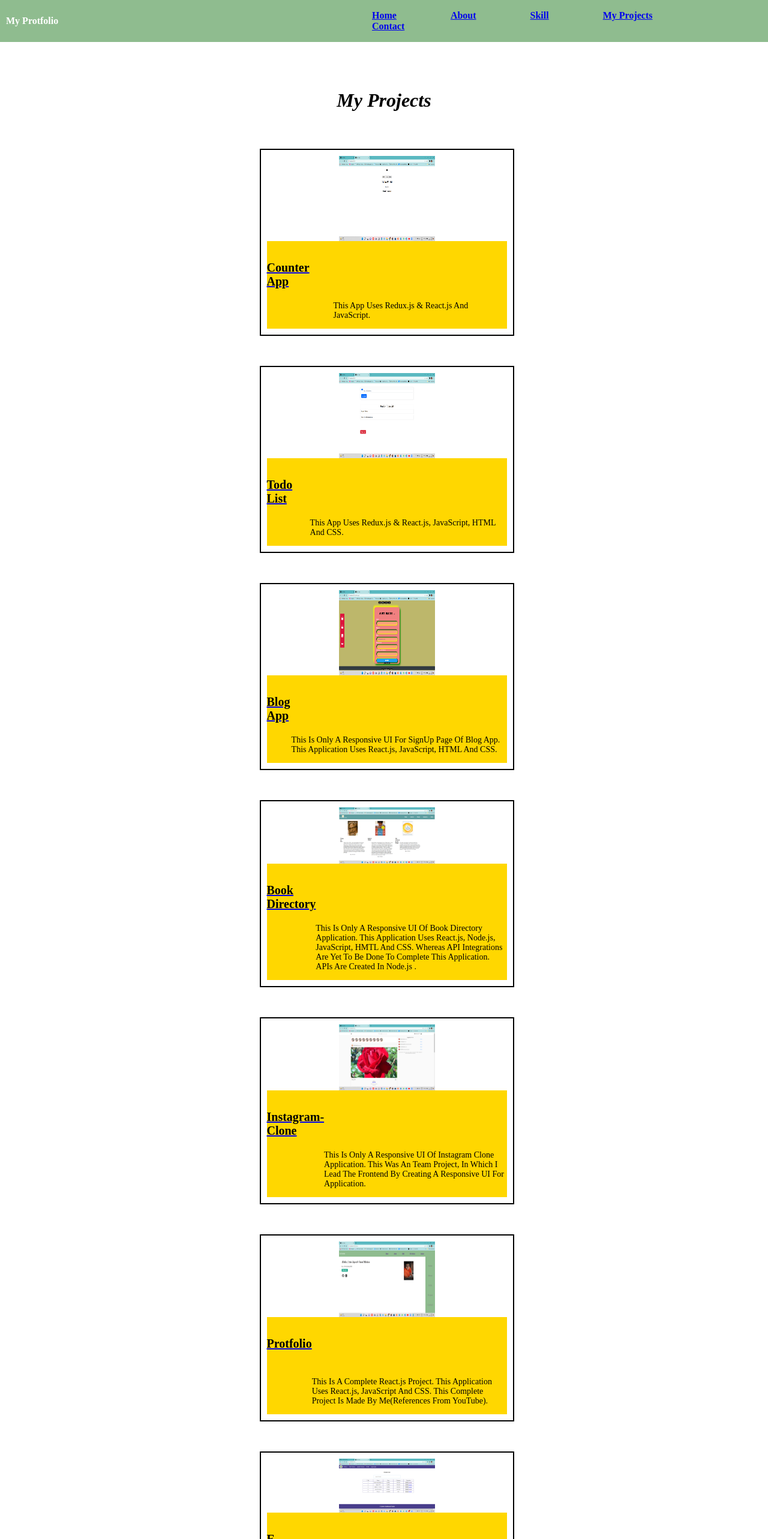
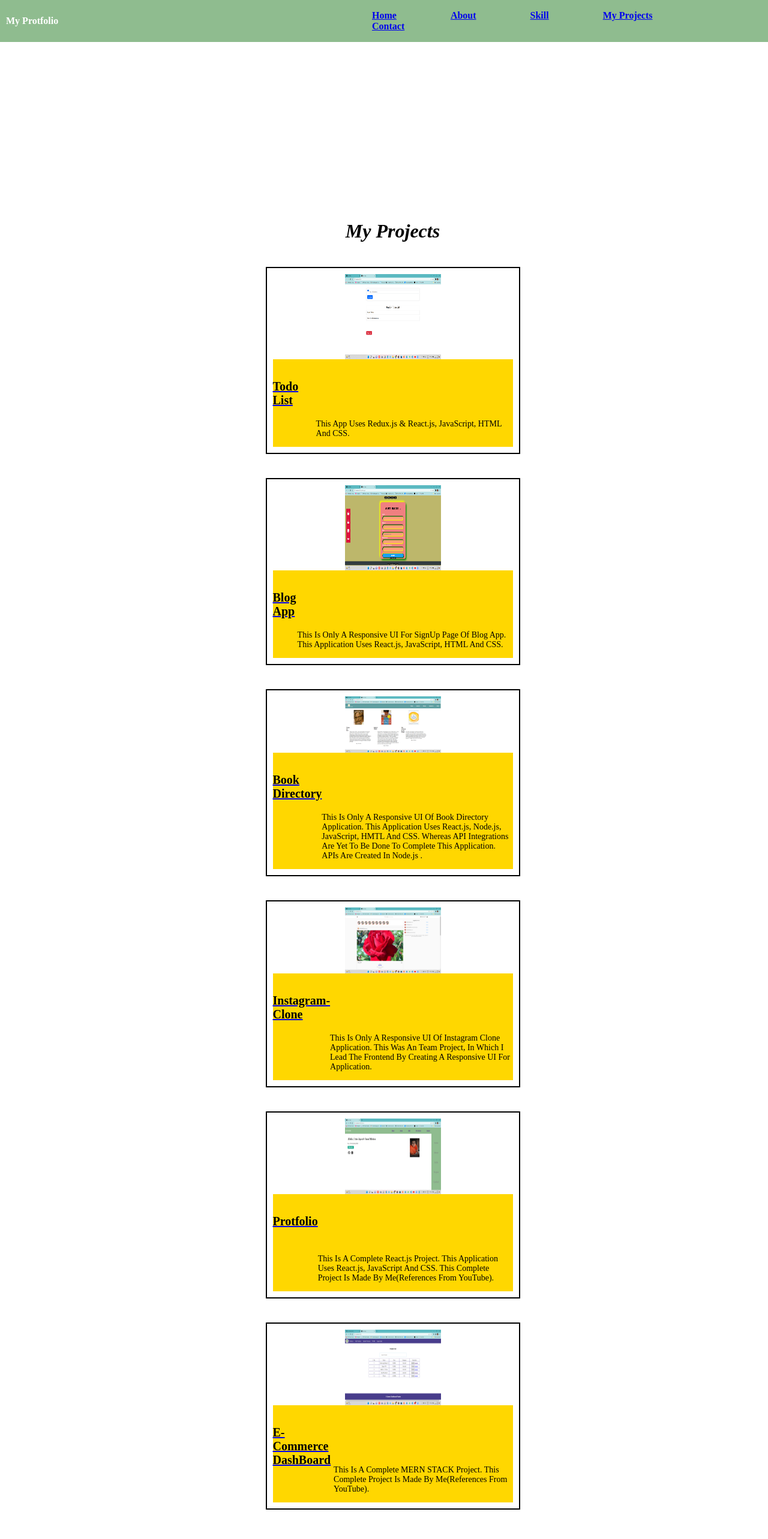
Before and after one commit to MishraJayesh/Protfolio-, a React (Create React App) app in the folder protfolio/: page /projects in a window 1280 px wide. Shown: the top 2566 px of the page at 60% size. Built offline with nearby package versions, Linux system fonts and the light colour scheme.

Commit message:
Added Some Chanegs

```diff
--- a/protfolio/src/App.js
+++ b/protfolio/src/App.js
@@ -1,13 +1,13 @@
-import './App.css';
 import { BrowserRouter, Routes, Route } from 'react-router-dom';
 import Nav from './components/Nav';
-// import SideBar from './components/SideBar';
 import Home from './components/Home';
 import About from './components/About';
 import Skills from './components/Skills';
 import Projects from './components/Projects';
 import Contact from './components/Contact';
 import Footer from './components/Footer';
+// import SideBar from './components/SideBar';
+import './App.css';
 
 function App() {
   return (
--- a/protfolio/src/components/Home.js
+++ b/protfolio/src/components/Home.js
@@ -12,7 +12,7 @@ const Home = () => {
                     <p></p>
 
                     <div className="project-btn">
-                        <a href="##" download=""><button>Resume</button></a>
+                        <a href="https://drive.google.com/file/d/1lTYpiktufz8vlmO0vUyuTvuZ7Z1l-P62/view?usp=sharing" download=""><button>Resume</button></a>
                     </div>
 
                     <div className="social">
--- a/protfolio/src/components/Projects.js
+++ b/protfolio/src/components/Projects.js
@@ -1,5 +1,4 @@
 import React from 'react';
-import counter_app from '../Asset/counter_app.png';
 import todo from '../Asset/todo.png';
 import blog_app from '../Asset/blog_app.png';
 import book_dic from '../Asset/book_dic.png';
@@ -12,24 +11,13 @@ const Projects = () => {
     return (
         <div className="project">
 
+            <div className="project-container">
                 <h1>My Projects</h1>
-
-            <div className="card">
-                <img className="card-img-top" src={counter_app} alt="Card cap" />
-                <div className="card-body">
-                    <a href="##"><h5 className="card-title">Counter App</h5></a>
-                    <p className="card-text">
-                        This App Uses Redux.js
-                        & React.js And JavaScript.
-                    </p>
-                </div>
-                {/* <div className="card-footer"> </div> */}
-            </div>
 
                 <div className="card">
                     <img className="card-img-top" src={todo} alt="Card cap" />
                     <div className="card-body">
-                <a href="https://github.com/MishraJayesh/PRACTICE/tree/main/REACT/todo"><h5 className="card-title">Todo List</h5></a>
+                        <a href="https://github.com/MishraJayesh/PRACTICE/tree/main/REDUX/todolist"><h5 className="card-title">Todo List</h5></a>
                         <p className="card-text">
                             This App Uses Redux.js
                             & React.js, JavaScript, HTML And CSS.
@@ -96,13 +84,11 @@ const Projects = () => {
                         <a href="https://github.com/MishraJayesh/e_commerce_dashboard_mern_stack"><h5 className="card-title">E-Commerce DashBoard</h5></a>
                         <p className="card-text">
                             This Is A Complete MERN STACK Project.
-                        Frontend, Backend And Database All Are Well Created.
-                        All APIs Are Created And Also Integrated.
-                        Authentication And Authorization Is Done By JSON Web Token.
                             This Complete Project Is Made By Me(References From YouTube).
                         </p>
                     </div>
                     {/* <div className="card-footer"> </div> */}
+                </div>
             </div>
 
         </div>
--- a/protfolio/src/styling/Nav.css
+++ b/protfolio/src/styling/Nav.css
@@ -20,6 +20,7 @@
     font-size: medium;
     font-family: 'Times New Roman', Times, serif;
     font-weight: bold;
+    cursor: pointer;
 }
 
 .nav-ul {
--- a/protfolio/src/styling/Projects.css
+++ b/protfolio/src/styling/Projects.css
@@ -10,11 +10,17 @@
 .project {
     display: grid;
     grid-template-columns: 435px;
-    grid-gap: 30px;
+    grid-gap: 40px;
     justify-content: space-around;
     width: 70%;
     padding: 10%;
     margin: auto;
+}
+
+.project-container {
+    display: grid;
+    margin: 0;
+    margin-top: 50%;
 }
 
 .card {
@@ -22,7 +28,7 @@
     display: flex;
     flex-direction: column;
     height: 18rem;
-    margin: 10px;
+    margin: 20px;
     padding: 10px;
     width: 25rem;
 }
```
Lines whose indentation alone changed are shown as unchanged.
